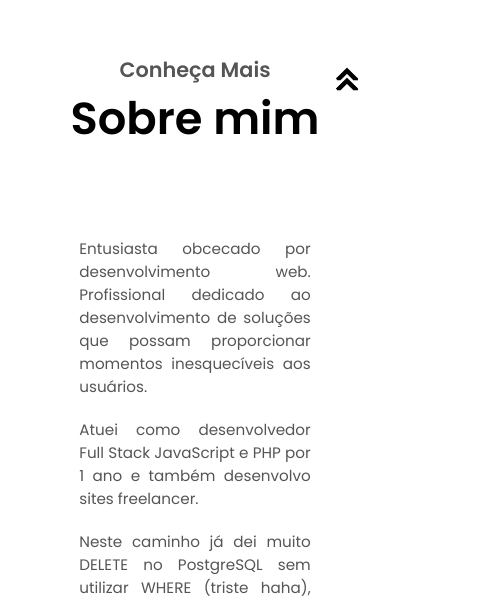
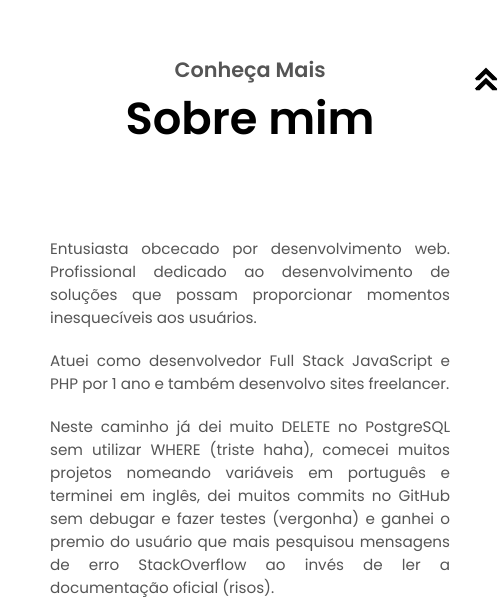
Before and after one commit to danielbelle/portfolio-danielbelle, a React (Create React App) app: page / in a window 390 px wide. Shown: the part 939-1541 px from the top of the page, 502 px wide, since content can reach past the window. Built offline with nearby package versions, Linux system fonts and the light colour scheme.

Commit message:
v4.3- responsivity width fix

```diff
--- a/src/App.css
+++ b/src/App.css
@@ -20,6 +20,7 @@ html {
 
 .App {
   min-height: 100vh;
+  min-width: 500px;
   width: 85vw;
   max-width: 1900px;
   margin: 0rem auto;
```
